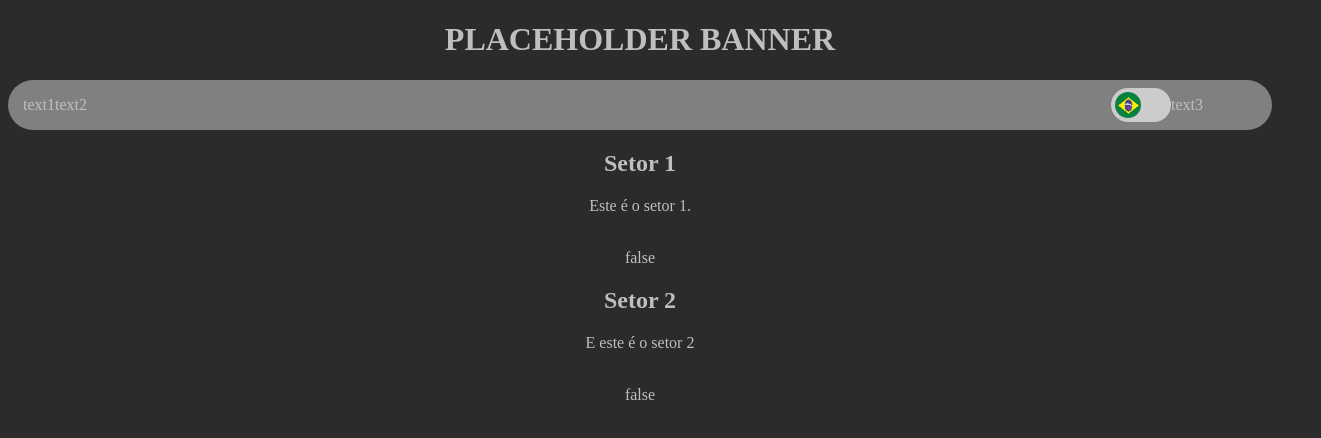
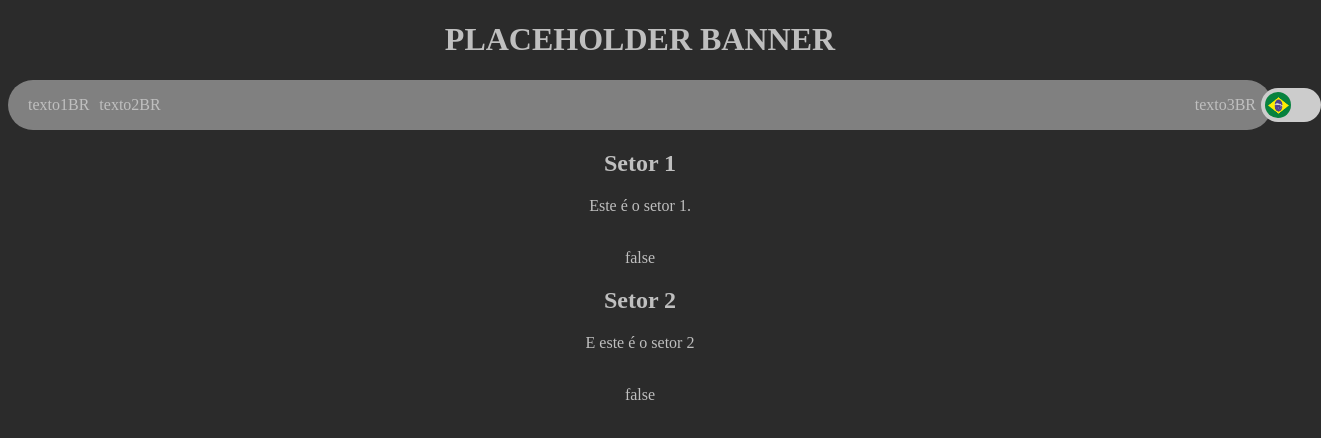
Before and after one commit to Terrible-Developer/dev-portfolio, an Angular app: page / in a window 1280 px wide. Shown: the top 438 px of the page, 1321 px wide, since content can reach past the window. Built offline with nearby package versions, Linux system fonts and the light colour scheme.

Commit message:
Feita a estrutura de trocar a linguagem na topbar, uma estilização e margem básica de teste pra onde vão ser as abas, caso existam

```diff
--- a/src/app/app.component.html
+++ b/src/app/app.component.html
@@ -1,7 +1,7 @@
 <div id="page" >
   <h1>PLACEHOLDER BANNER</h1>
   <div id="bar">
-    <app-topbar (languageToggle)="changeLanguage($event)"></app-topbar>
+    <app-topbar [isTranslated]="globalTranslation" (languageToggle)="changeLanguage($event)"></app-topbar>
   </div>
   <div id="introduction">
 
--- a/src/app/topbar/topbar.component.html
+++ b/src/app/topbar/topbar.component.html
@@ -1,13 +1,26 @@
 <div id="bar">
-  <div id="leftItems">
-    <p>text1</p>
-    <p>text2</p>
+  <div class="leftItems">
+    <div *ngIf="!isTranslated then ptBRLeft else enUSLeft"></div>
+    <ng-template #ptBRLeft>
+      <p class="testNavBar">texto1BR</p>
+      <p class="testNavBar">texto2BR</p>
+    </ng-template>
+    <ng-template #enUSLeft>
+      <p class="testNavBar">text1EN</p>
+      <p class="testNavBar">text2EN</p>
+    </ng-template>
   </div>
-  <div id="rightItems">
+  <div class="rightItems">
+    <div *ngIf="!isTranslated then ptBRRight else enUSRight"></div>
+    <ng-template #ptBRRight>
+      <p class="testNavBar">texto3BR</p>
+    </ng-template>
+    <ng-template #enUSRight>
+      <p class="testNavBar">text3EN</p>
+    </ng-template>
     <label id="langToggle">
       <input type="checkbox" (click)="changeLanguageOnClick()">
       <span class="slider round"></span>
     </label>
-    <p>text3</p>
   </div>
 </div>
--- a/src/app/topbar/topbar.component.sass
+++ b/src/app/topbar/topbar.component.sass
@@ -5,15 +5,19 @@
   flex-direction: row
   justify-content: left
 
-#leftItems
+.leftItems
   display: flex
   flex-direction: row
   margin-left: 15px
 
-#rightItems
+.rightItems
   display: flex
   flex-direction: row
   margin-left: 80vw
+
+.testNavBar
+  margin-left: 5px
+  margin-right: 5px
 
 #languageButton
   color: white
--- a/src/app/topbar/topbar.component.ts
+++ b/src/app/topbar/topbar.component.ts
@@ -1,4 +1,4 @@
-import { Component, OnInit, Output, EventEmitter } from '@angular/core';
+import { Component, OnInit, Input, Output, EventEmitter } from '@angular/core';
 
 @Component({
   selector: 'app-topbar',
@@ -14,6 +14,8 @@ export class TopbarComponent implements OnInit {
 
   languageToggleButton: false;
 
+  @Input('isTranslated')
+  isTranslated = false;
   @Output()
   languageToggle: EventEmitter<boolean> = new EventEmitter<boolean>();
 
```
